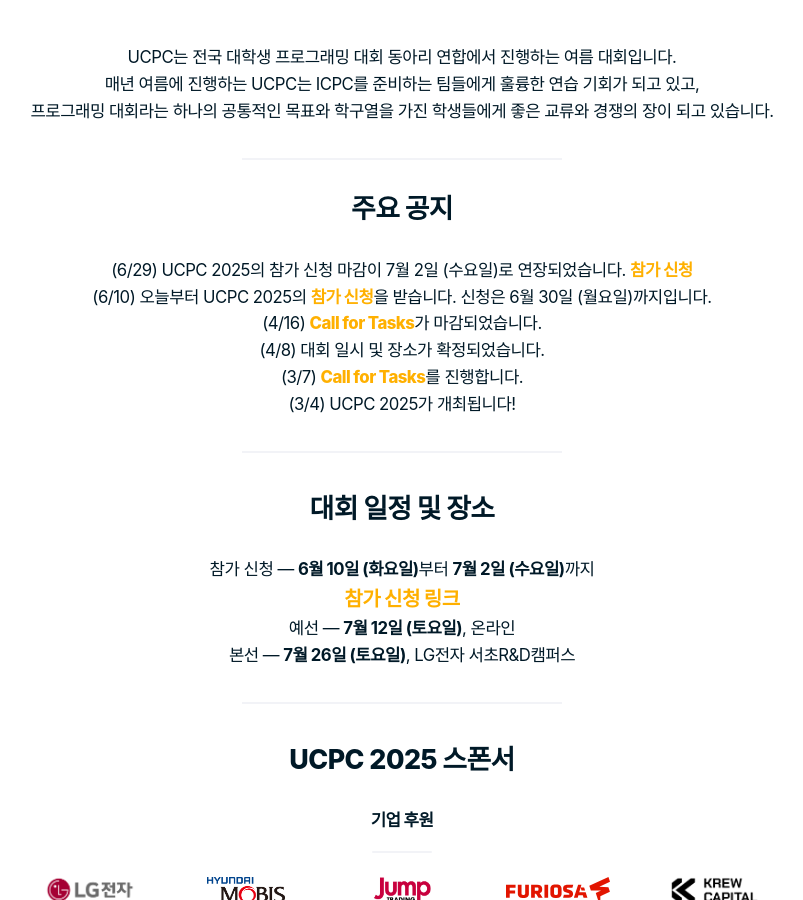
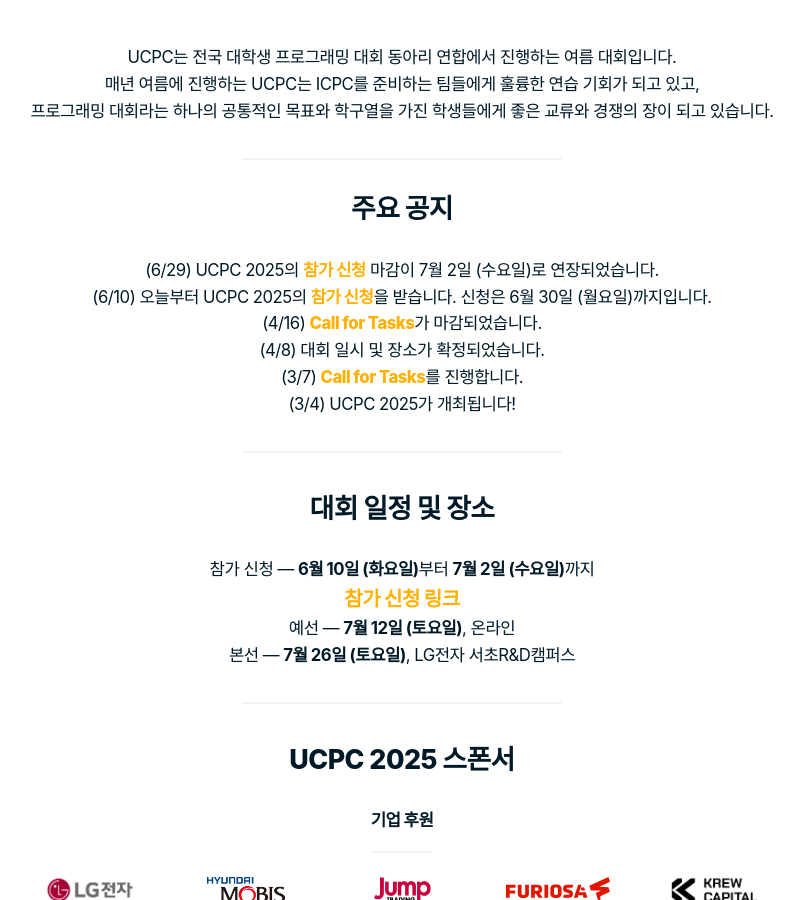
Before and after one commit to ucpcc/2025, a Jekyll site: the page built from index.md, in a window 1280 px wide and 900 px high, scrolled down 1392 px. Shown: the whole window, without its empty margins (238-1041 px from the left). Built offline with Jekyll 4.4.1, drawn with Linux system fonts in a browser that asks for light colours; some web fonts are replaced.

Commit message:
fix: 기한 연장 공지 다듬음 (#26)

```diff
--- a/index.md
+++ b/index.md
@@ -5,7 +5,7 @@ title: UCPC 2025
 
 ## 주요 공지
 
-- (6/29) UCPC 2025의 참가 신청 마감이 7월 2일 (수요일)로 연장되었습니다. [참가 신청](https://forms.gle/zKg7qPYJsY3XdgAU8)
+- (6/29) UCPC 2025의 [참가 신청](https://forms.gle/zKg7qPYJsY3XdgAU8) 마감이 7월 2일 (수요일)로 연장되었습니다.
 - (6/10) 오늘부터 UCPC 2025의 [참가 신청](https://forms.gle/zKg7qPYJsY3XdgAU8)을 받습니다. 신청은 6월 30일 (월요일)까지입니다.
 - (4/16) [Call for Tasks](https://2025.ucpc.me/tasks/)가 마감되었습니다.
 - (4/8) 대회 일시 및 장소가 확정되었습니다.
```
